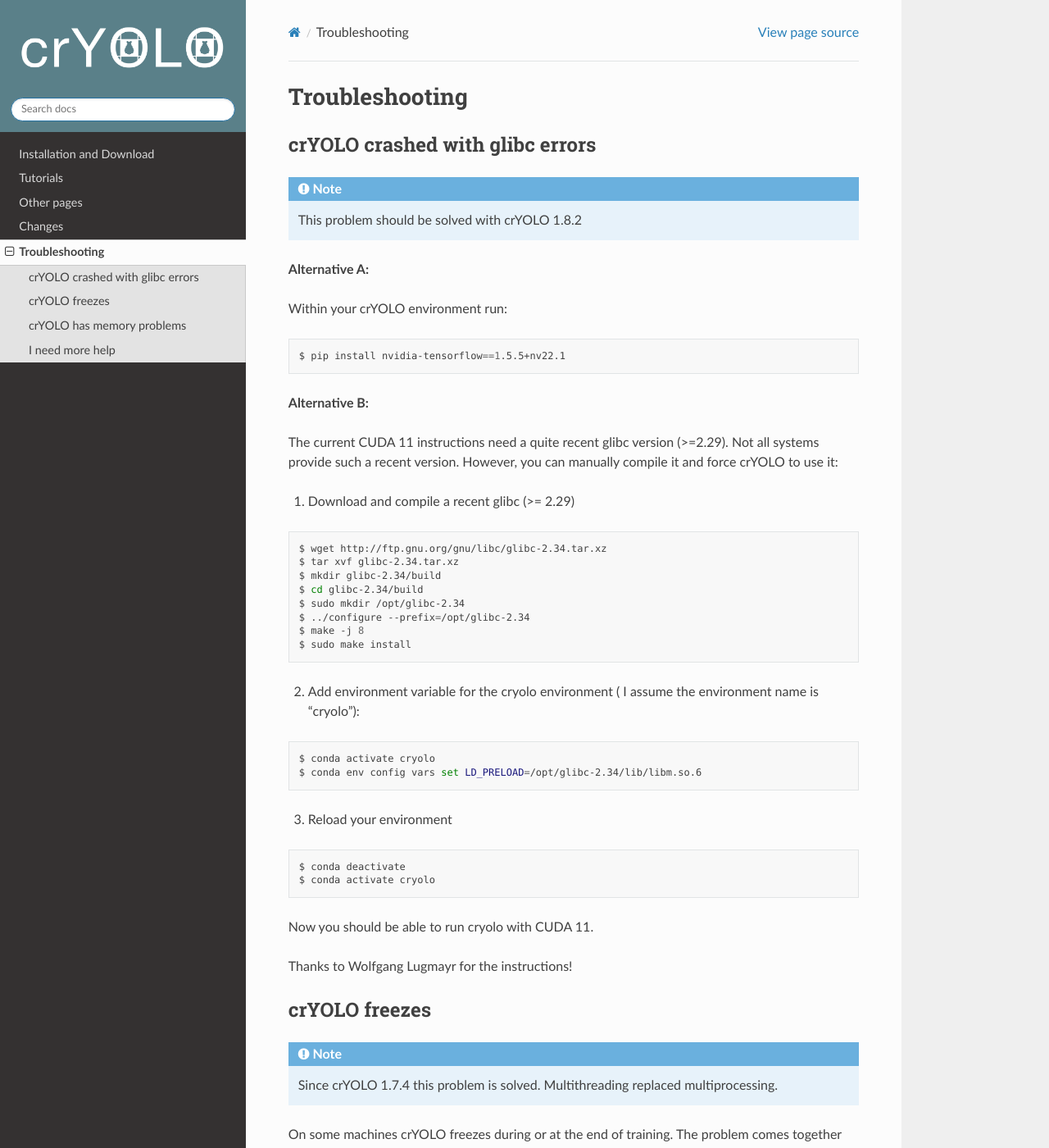
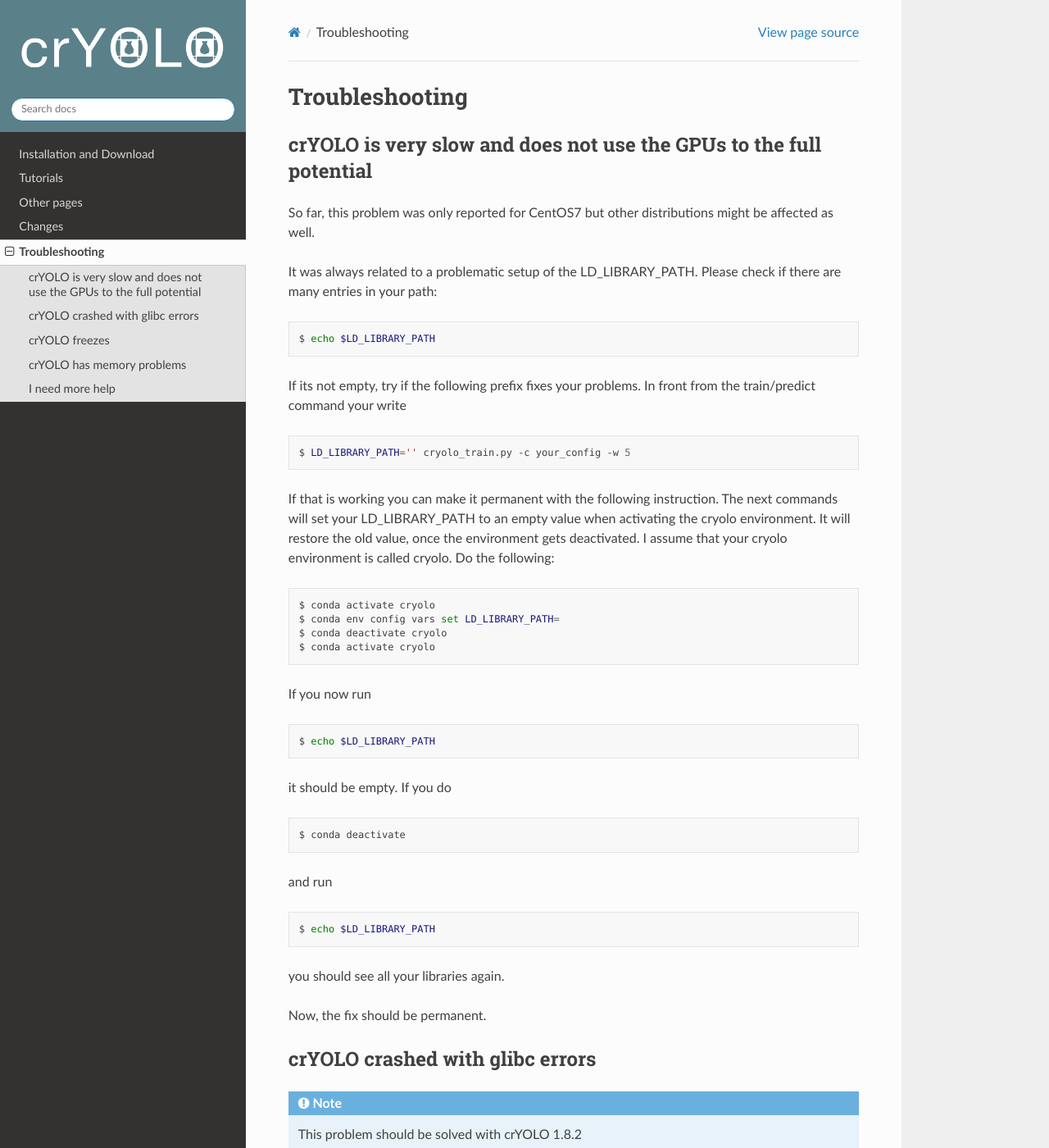
Before and after one commit to MPI-Dortmund/cryolo, a Sphinx documentation site: the page built from source/troubleshooting.rst, in a window 1280 px wide and 1400 px high. Shown: the whole window at 82% size. Built offline with Sphinx 7.4.7 and the Read the Docs theme 2.0.0, drawn with Linux system fonts in a browser that asks for light colours.

Commit message:
add troubleshooting fix

```diff
--- a/source/troubleshooting.rst
+++ b/source/troubleshooting.rst
@@ -1,5 +1,53 @@
 Troubleshooting
 ===============
+
+crYOLO is very slow and does not use the GPUs to the full potential
+^^^^^^^^^^^^^^^^^^^^^^^^^^^^^^^^^^^^^^^^^^^^^^^^^^^^^^^^^^^^^^^^^^^
+
+So far, this problem was only reported for CentOS7 but other distributions might be affected as well.
+
+It was always related to a problematic setup of the LD_LIBRARY_PATH. Please check if there are many entries in your path:
+
+.. prompt:: bash $
+
+    echo $LD_LIBRARY_PATH
+
+If its not empty, try if the following prefix fixes your problems. In front from the train/predict command your write
+
+.. prompt:: bash $
+
+    LD_LIBRARY_PATH='' cryolo_train.py -c your_config -w 5
+
+If that is working you can make it permanent with the following instruction. The next commands will set your LD_LIBRARY_PATH to an empty value when activating the cryolo environment. It will restore the old value, once the environment gets deactivated. I assume that your cryolo environment is called cryolo. Do the following:
+
+.. prompt:: bash $
+
+    conda activate cryolo
+    conda env config vars set LD_LIBRARY_PATH=
+    conda deactivate cryolo
+    conda activate cryolo
+
+If you now run
+
+.. prompt:: bash $
+
+    echo $LD_LIBRARY_PATH
+
+it should be empty. If you do
+
+.. prompt:: bash $
+
+    conda deactivate
+
+and run
+
+.. prompt:: bash $
+
+    echo $LD_LIBRARY_PATH
+
+you should see all your libraries again.
+
+Now, the fix should be permanent.
 
 .. _cryolo-glibc-label:
 crYOLO crashed with glibc errors
```
